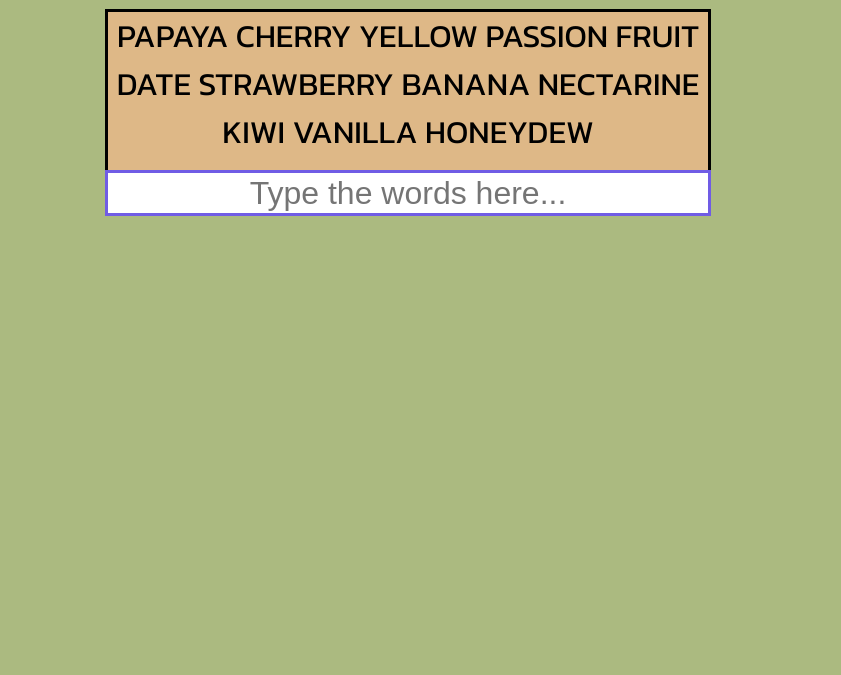
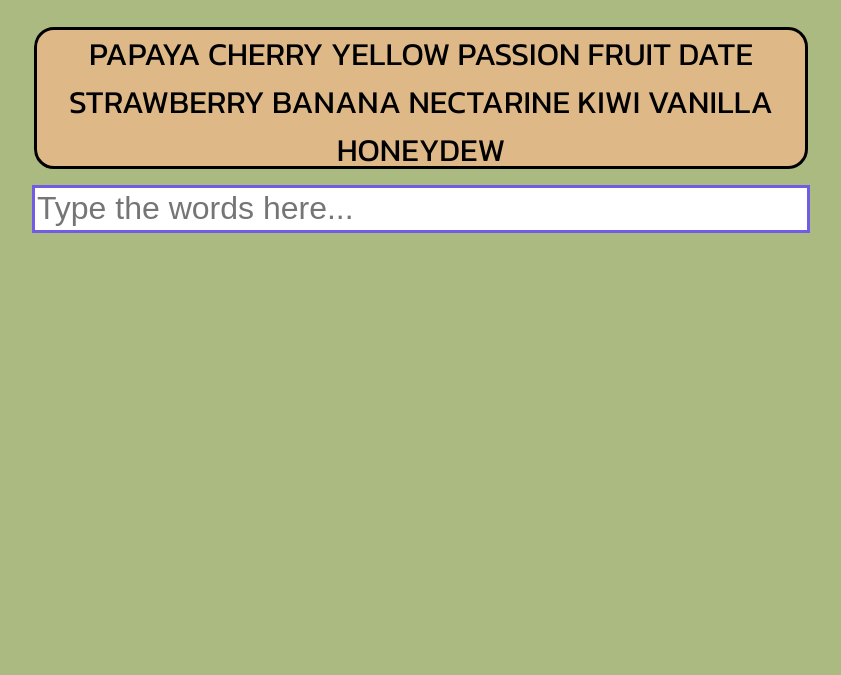
Before and after one commit to YakovDovidShamr/Fast-fingers, a plain HTML site: page index.html in a window 1280 px wide. Shown: the part 141-816 px from the top of the page, without its empty margins (219-1060 px from the left). Drawn offline with Linux system fonts and the light colour scheme; a web font is replaced by a local one.

Commit message:
Changed border radius of renom words block 20%

```diff
--- a/style.css
+++ b/style.css
@@ -2,46 +2,40 @@ body {
     background-color: rgb(171, 186, 128);
 }
 
-/* .main-div {
-    border: solid;
-    height: 300px;
-    width: 300px;
-} */
+.main-div {
+    display: flex;
+    flex-direction: column;
+    align-items: center;
+    justify-content: first baseline;
+    height: 100vh;
+    text-align: center;
+}
 
 .main-div > h1 {
-    text-align: center;
     font-family: 'Bungee Spice', cursive;
-    font-size: xxx-large;
-    display: block;
+    font-size: 4em;
 }
 
 .main-div > #random-words {
     padding: 0%;
-    height: 170px;
-    width: 600px;
-    position: relative;
-    top: 30px;
-    left: 25%;
+    height: 17vh;
+    width: 60vw;
     background-color: burlywood;
     border: solid ;
-    font-size: xx-large;
+    border-radius: 20px;
+    font-size: 2em;
     font-family: 'Kanit', sans-serif;
     text-transform: uppercase;
-    text-align: center;
+    margin-bottom: 2vh;
 }
 
 .main-div > #word-input {
-    height: 40px;
-    width: 600px;
+    height: 5vh;
+    width: 60vw;
     border: solid;
-    padding: 0%;
-    text-align: center;
-    font-size: xx-large;
+    font-size: 2em;
     font-weight: 200;
     color: rgb(112, 92, 229);
-    position: relative;
-    top: 15px;
-    left: 25%;
 }
 
 .correct {
```
